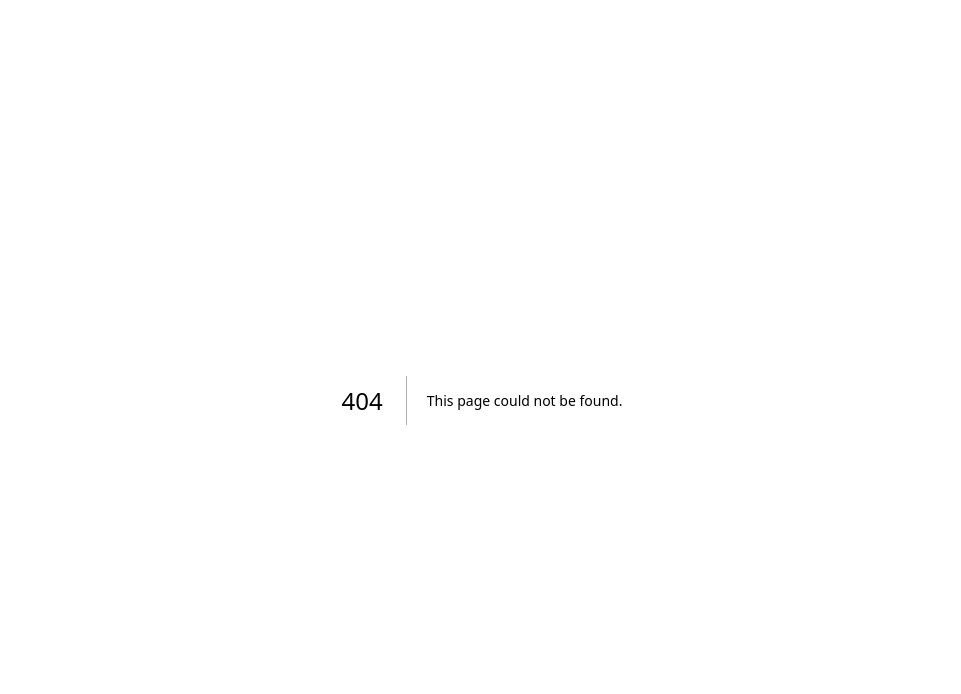
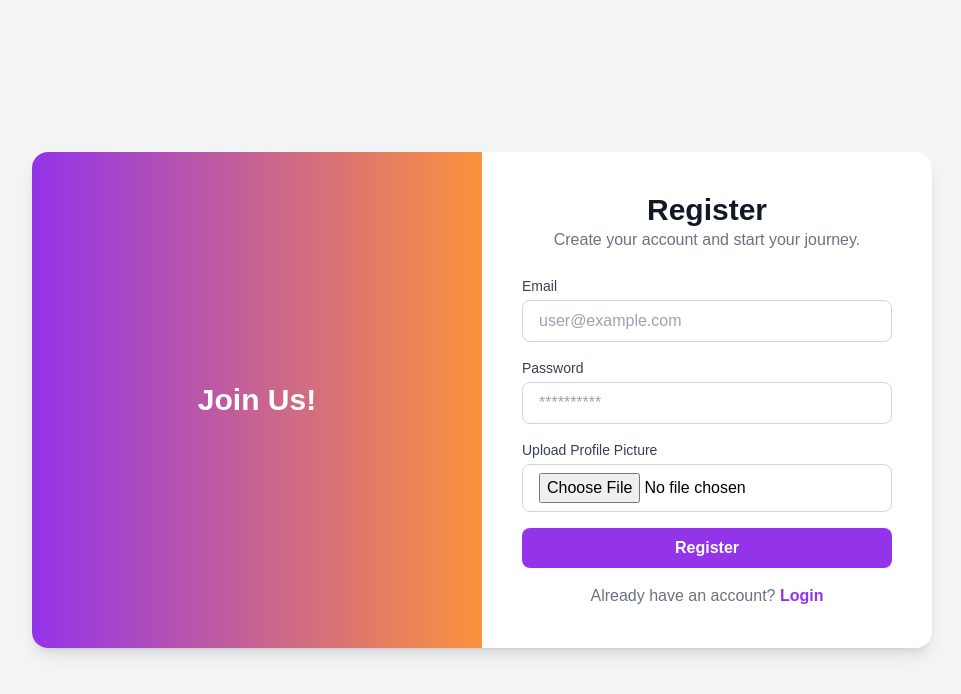
Before and after one commit to samudsamudra/frontend-fooder, a Next.js app: page /register in a window 1280 px wide. Before the commit this address had no page. Shown: the top 694 px of the page, without its empty margins (158-1119 px from the left). Built offline with nearby package versions, Linux system fonts and the light colour scheme.

Commit message:
sukses buat page registrasi

```diff
--- a/src/app/dashboard/page.tsx
+++ b/src/app/dashboard/page.tsx
@@ -1,8 +1,8 @@
 "use client";
 
+import axios from "axios";
+import { useRouter } from "next/navigation";
 import { useEffect, useState } from "react";
-import { useRouter } from "next/navigation";
-import axios from "axios";
 
 export default function DashboardPage() {
   const [user, setUser] = useState<any>(null);
@@ -59,27 +59,35 @@ export default function DashboardPage() {
     <div className="h-screen w-screen bg-gray-100 flex">
       {/* Sidebar */}
       <aside className="w-64 bg-white shadow-lg p-6 flex flex-col">
-        <h1 className="text-2xl font-bold text-blue-600">blueBox</h1>
+        <h1 className="text-2xl font-bold text-blue-600">Warung Wareg</h1>
         <div className="mt-6 flex items-center gap-4">
           <img
-            src={user?.profilePic || "/avatar-placeholder.png"}
-            alt="Profile"
-            className="w-12 h-12 rounded-full border"
+            src={`${process.env.NEXT_PUBLIC_API_URL}/uploads/${
+              user?.profilePic || "avatar-placeholder.png"
+            }`}
+            alt="Profile Picture"
+            className="w-12 h-12 rounded-full object-cover"
           />
           <div>
-            <p className="font-semibold">{user?.name || "User"}</p>
+            <p className="font-semibold">{user?.email || "User"}</p>
             <p className="text-sm text-gray-500">{user?.role || "Guest"}</p>
           </div>
         </div>
 
         <nav className="mt-6 space-y-2">
-          <a href="/dashboard" className="block p-3 rounded-lg bg-blue-50 text-blue-600 font-medium">
+          <a
+            href="/dashboard"
+            className="block p-3 rounded-lg bg-blue-50 text-blue-600 font-medium"
+          >
             Dashboard
           </a>
           <a href="/orders" className="block p-3 rounded-lg hover:bg-gray-200">
             Orders
           </a>
-          <a href="/settings" className="block p-3 rounded-lg hover:bg-gray-200">
+          <a
+            href="/settings"
+            className="block p-3 rounded-lg hover:bg-gray-200"
+          >
             Settings
           </a>
         </nav>
@@ -113,12 +121,20 @@ export default function DashboardPage() {
           <table className="w-full border-collapse border border-gray-200">
             <thead>
               <tr className="bg-gray-100">
-                <th className="p-3 border border-gray-300 text-left">Order ID</th>
+                <th className="p-3 border border-gray-300 text-left">
+                  Order ID
+                </th>
                 <th className="p-3 border border-gray-300 text-left">UUID</th>
-                <th className="p-3 border border-gray-300 text-left">Customer</th>
+                <th className="p-3 border border-gray-300 text-left">
+                  Customer
+                </th>
                 <th className="p-3 border border-gray-300 text-left">Table</th>
-                <th className="p-3 border border-gray-300 text-left">Total Price</th>
-                <th className="p-3 border border-gray-300 text-left">Payment</th>
+                <th className="p-3 border border-gray-300 text-left">
+                  Total Price
+                </th>
+                <th className="p-3 border border-gray-300 text-left">
+                  Payment
+                </th>
                 <th className="p-3 border border-gray-300 text-left">Status</th>
                 <th className="p-3 border border-gray-300 text-left">Date</th>
               </tr>
@@ -128,11 +144,21 @@ export default function DashboardPage() {
                 orders.map((order) => (
                   <tr key={order.id} className="hover:bg-gray-100">
                     <td className="p-3 border border-gray-300">{order.id}</td>
-                    <td className="p-3 border border-gray-300">{order.uuid || "-"}</td>
-                    <td className="p-3 border border-gray-300">{order.customer}</td>
-                    <td className="p-3 border border-gray-300">{order.table_number}</td>
-                    <td className="p-3 border border-gray-300">${order.total_price}</td>
-                    <td className="p-3 border border-gray-300">{order.payment_method}</td>
+                    <td className="p-3 border border-gray-300">
+                      {order.uuid || "-"}
+                    </td>
+                    <td className="p-3 border border-gray-300">
+                      {order.customer}
+                    </td>
+                    <td className="p-3 border border-gray-300">
+                      {order.table_number}
+                    </td>
+                    <td className="p-3 border border-gray-300">
+                      ${order.total_price}
+                    </td>
+                    <td className="p-3 border border-gray-300">
+                      {order.payment_method}
+                    </td>
                     <td
                       className={`p-3 border border-gray-300 font-semibold ${
                         order.status === "NEW"
@@ -151,7 +177,10 @@ export default function DashboardPage() {
                 ))
               ) : (
                 <tr>
-                  <td className="p-3 border border-gray-300 text-center" colSpan={8}>
+                  <td
+                    className="p-3 border border-gray-300 text-center"
+                    colSpan={8}
+                  >
                     No orders found.
                   </td>
                 </tr>
--- /dev/null
+++ b/src/app/register/page.tsx
@@ -0,0 +1,133 @@
+"use client";
+
+import { useState } from "react";
+import { useRouter } from "next/navigation";
+import axios from "axios";
+
+export default function RegisterPage() {
+  const [email, setEmail] = useState("");
+  const [password, setPassword] = useState("");
+  const [profilePic, setProfilePic] = useState<File | null>(null);
+  const [error, setError] = useState("");
+  const [success, setSuccess] = useState("");
+  const router = useRouter();
+
+  const handleRegister = async (e: React.FormEvent) => {
+    e.preventDefault();
+    setError("");
+    setSuccess("");
+
+    try {
+      const formData = new FormData();
+      formData.append("email", email);
+      formData.append("password", password);
+      if (profilePic) {
+        formData.append("profilePic", profilePic);
+      }
+
+      const response = await axios.post(
+        `${process.env.NEXT_PUBLIC_API_URL}/user/register`,
+        formData,
+        {
+          headers: { "Content-Type": "multipart/form-data" },
+        }
+      );
+
+      setSuccess("Registration successful! Redirecting to login...");
+      setTimeout(() => router.push("/login"), 2000);
+    } catch (err: any) {
+      setError("Failed to register. Please try again.");
+    }
+  };
+
+  return (
+    <div className="h-screen w-screen flex items-center justify-center bg-gray-100">
+      <div className="flex w-[900px] bg-white rounded-2xl shadow-lg overflow-hidden">
+        {/* Kiri - Background dengan Gradient */}
+        <div className="w-1/2 bg-gradient-to-r from-purple-600 to-orange-400 flex flex-col justify-center items-center text-white p-10">
+          <h1 className="text-3xl font-bold">Join Us!</h1>
+        </div>
+
+        {/* Kanan - Form Register */}
+        <div className="w-1/2 p-10 flex flex-col justify-center">
+          <h2 className="text-3xl font-bold text-gray-900 text-center">
+            Register
+          </h2>
+          <p className="text-gray-500 text-center mb-6">
+            Create your account and start your journey.
+          </p>
+
+          {error && (
+            <p className="text-red-500 text-center bg-red-100 p-2 rounded-lg mb-4">
+              {error}
+            </p>
+          )}
+          {success && (
+            <p className="text-green-500 text-center bg-green-100 p-2 rounded-lg mb-4">
+              {success}
+            </p>
+          )}
+
+          <form onSubmit={handleRegister} className="space-y-4">
+            <div>
+              <label className="block text-gray-700 text-sm font-medium">
+                Email
+              </label>
+              <input
+                type="email"
+                value={email}
+                onChange={(e) => setEmail(e.target.value)}
+                className="w-full px-4 py-2 mt-1 border border-gray-300 rounded-lg focus:ring-2 focus:ring-purple-400 focus:outline-none"
+                required
+                placeholder="user@example.com"
+              />
+            </div>
+
+            <div>
+              <label className="block text-gray-700 text-sm font-medium">
+                Password
+              </label>
+              <input
+                type="password"
+                value={password}
+                onChange={(e) => setPassword(e.target.value)}
+                className="w-full px-4 py-2 mt-1 border border-gray-300 rounded-lg focus:ring-2 focus:ring-purple-400 focus:outline-none"
+                required
+                placeholder="**********"
+              />
+            </div>
+
+            <div>
+              <label className="block text-gray-700 text-sm font-medium">
+                Upload Profile Picture
+              </label>
+              <input
+                type="file"
+                accept="image/*"
+                title="Upload Profile Picture"
+                onChange={(e) =>
+                  setProfilePic(e.target.files ? e.target.files[0] : null)
+                }
+                className="w-full px-4 py-2 mt-1 border border-gray-300 rounded-lg focus:ring-2 focus:ring-purple-400 focus:outline-none"
+              />
+            </div>
+
+            <button
+              type="submit"
+              className="w-full bg-purple-600 hover:bg-purple-700 text-white font-semibold py-2 rounded-lg transition-all duration-300"
+            >
+              Register
+            </button>
+          </form>
+
+          <p className="text-center text-gray-500 mt-4">
+            Already have an account?{" "}
+            <a href="/login" className="text-purple-600 font-semibold">
+              Login
+            </a>
+          </p>
+        </div>
+      </div>
+    </div>
+  );
+}
```
